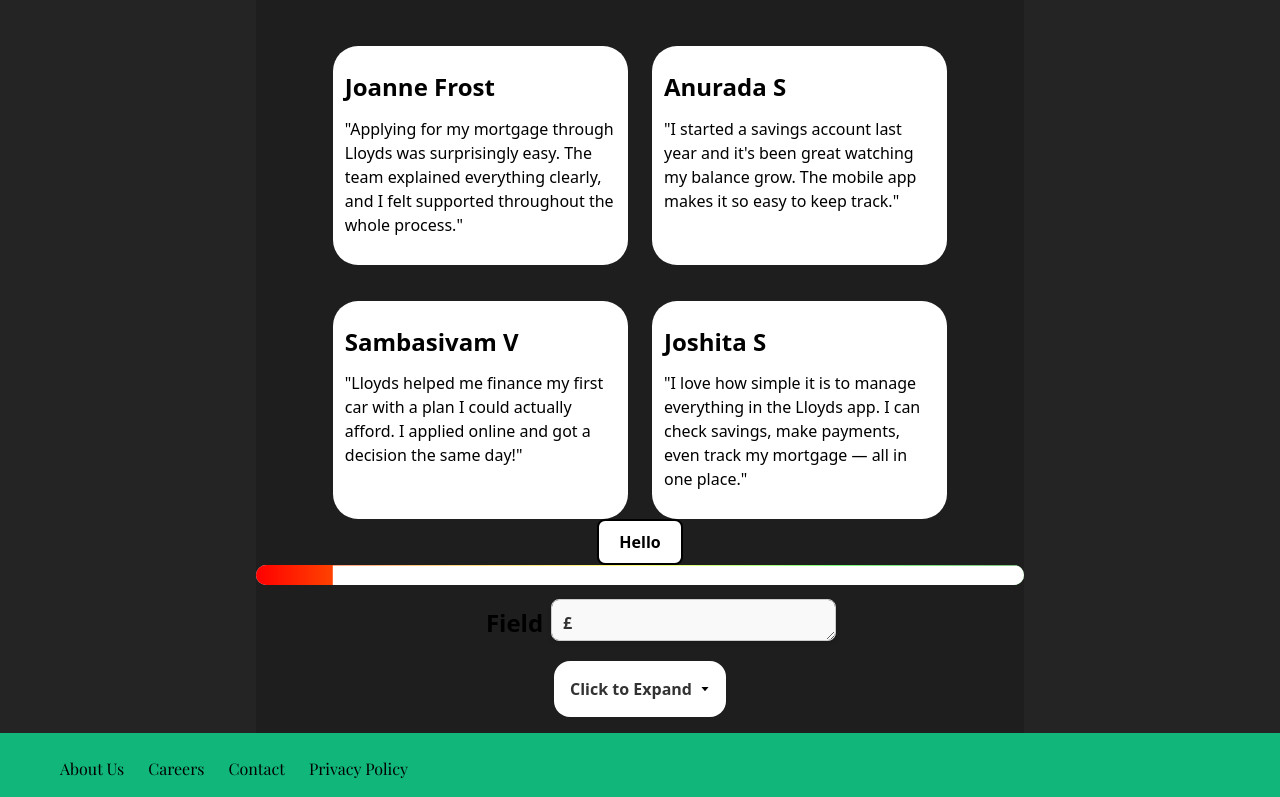
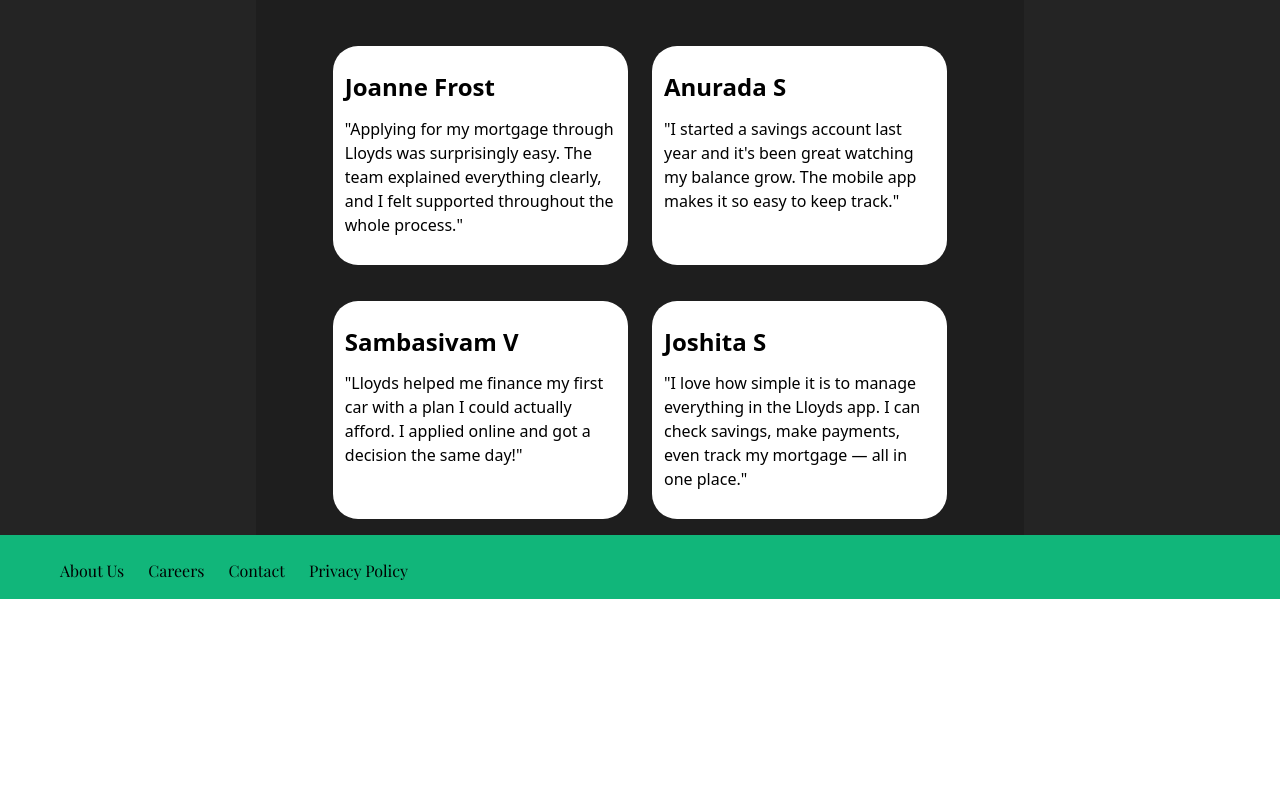
Before and after one commit to yashvas/LBG2025, a React (Vite) app: page / in a window 1280 px wide. Shown: the part 893-1690 px from the top of the page. After the commit the page ends 1492 px from the top, so only its background shows below. Built offline with nearby package versions, Linux system fonts and the light colour scheme.

Commit message:
Remove components from home screen

```diff
--- a/src/routes/home/HomePage.tsx
+++ b/src/routes/home/HomePage.tsx
@@ -2,10 +2,6 @@ import Hero from "./components/Hero";
 import { Main } from "../../components/styled/Main.styled";
 import Products from "./components/Products";
 import CustomerReviews from "./components/CustomerReviews";
-import StyledButtonComponent from "../../components/styledButton/StyledButton";
-import ProgressBar from "../../components/progressBar/ProgressBar";
-import GoalField from "../../components/goalField/GoalField";
-import BigDropDown from "../../components/bigDropDown/BigDropDown";
 
 export default function HomePage() {
   return (
@@ -13,16 +9,6 @@ export default function HomePage() {
       <Hero />
       <Products />
       <CustomerReviews />
-      <StyledButtonComponent to={"hello"}>Hello</StyledButtonComponent>
-      <ProgressBar progress={10} />
-      <GoalField />
-      <BigDropDown
-        title="Click to Expand"
-        content={<div>Here is the expanded content!</div>}
-        expandedHeight={300}
-      >
-        <h1>Hello</h1>
-      </BigDropDown>
     </Main>
   );
 }
```
